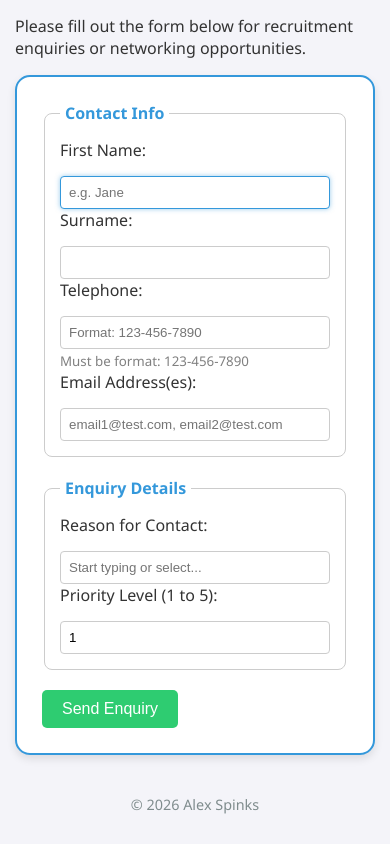
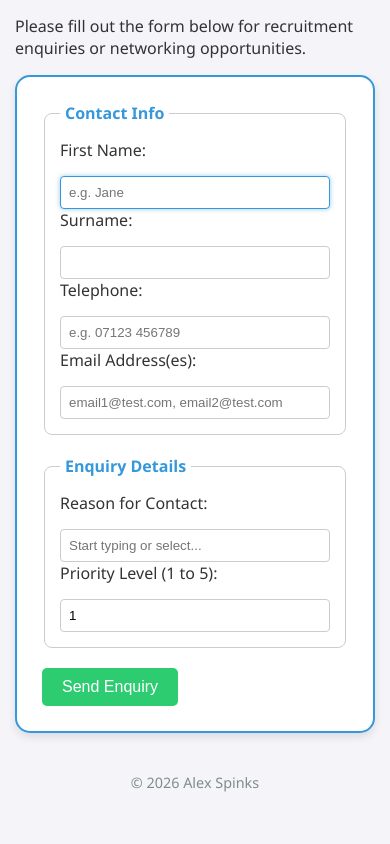
Before and after one commit to AlexSpinks/UniWebsite, a plain HTML site: page index.html in a window 390 px wide. Shown: the part 2803-3647 px from the top of the page. After the commit the page ends 3625 px from the top, so only its background shows below. Drawn offline with Linux system fonts and the light colour scheme.

Commit message:
Change phone input placeholder format
Updated phone input placeholder to a new format.

```diff
--- a/index.html
+++ b/index.html
@@ -348,8 +348,7 @@
                     <div id="surnameError" class="error-msg">Surname is required!</div>
 
                     <label for="phone">Telephone:</label>
-                    <input type="tel" id="phone" name="phone" placeholder="Format: 123-456-7890" pattern="[0-9]{3}-[0-9]{3}-[0-9]{4}" required>
-                    <small style="color: gray;">Must be format: 123-456-7890</small>
+                    <input type="tel" id="phone" name="phone" placeholder="e.g. 07123 456789" required>
 
                     <label for="email">Email Address(es):</label>
                     <input type="email" id="email" name="email" placeholder="email1@test.com, email2@test.com" multiple required>
```
